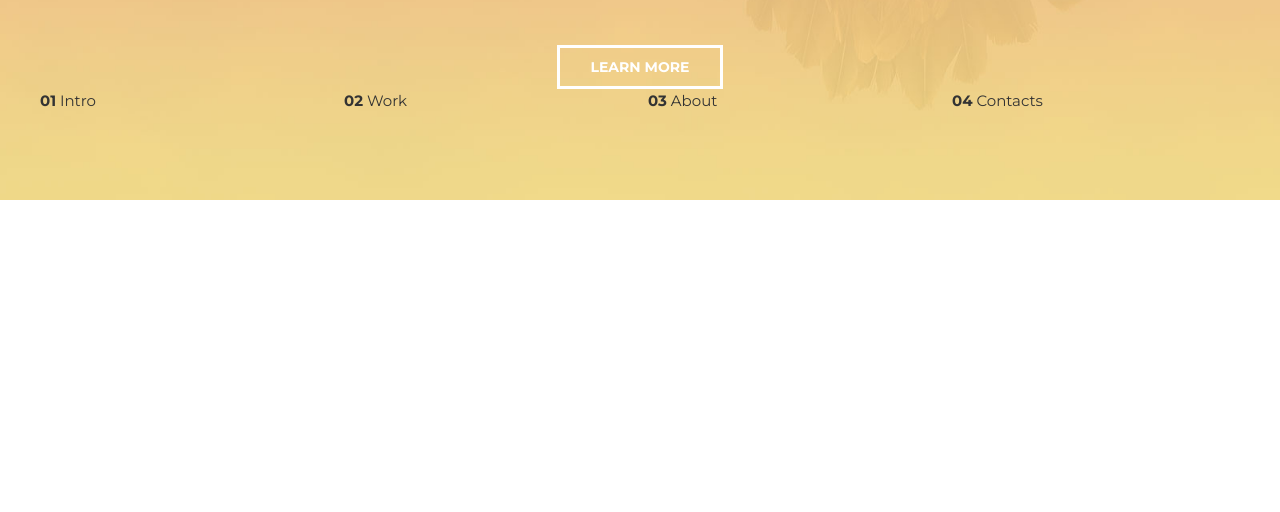
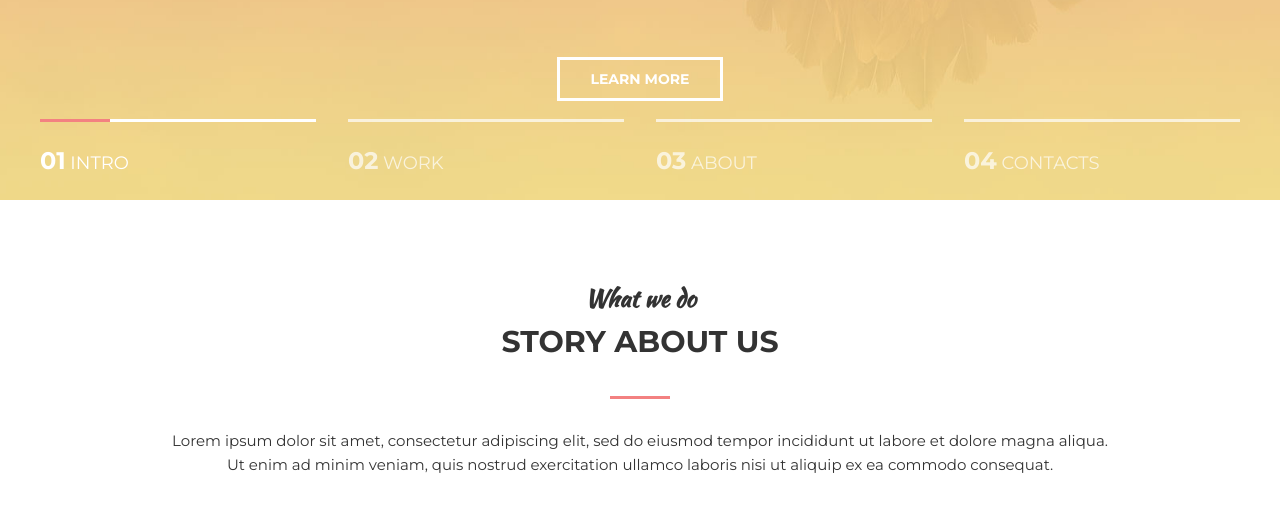
Before and after one commit to agaun/mogo, a plain HTML site: page index.html in a window 1280 px wide. Shown: the part 600-1112 px from the top of the page. Before the commit the page ends 800 px from the top, so only its background shows below. Drawn offline with Linux system fonts and the light colour scheme.

Commit message:
init commit

```diff
--- a/assets/css/style.css
+++ b/assets/css/style.css
@@ -142,8 +142,13 @@ background-size: cover;
     color: #fce38a;
 }
 
-.nav__link:hover:after {
+.nav__link:hover:after,
+.nav__link.active:after {
     opacity: 1;
+}
+
+.nav__link.active {
+    color: #fce38a;
 }
 
 
@@ -172,10 +177,93 @@ background-size: cover;
 
 /* Slider */
 .slider {
-    display: flex;
-    justify-content: space-between
+    width: 100%;
+
+    position: absolute;
+    bottom: 0;
+    left: 0;
+    z-index: 1;
 }
 
+.slider__inner {
+    display: flex;
+    justify-content: space-between;
+   }
 .slider__item {
-    width: 24%;
+    width: 23%;
+    padding: 20px 0;
+    position: relative;
+
+    border-top: 3px solid #ffffff;
+    opacity: .7;
+
+    font-size: 18px;
+    color: #ffffff;
+    text-transform: uppercase;
 }
+
+.slider__item.active {
+    opacity: 1;
+}
+
+.slider__item.active:before {
+    content: "";
+    display: block;
+    width: 70px;
+    height: 3px;
+
+    background-color: #f38181;
+
+    position: absolute;
+    top: -3px;
+    left: 0;
+    z-index: 1;
+}
+
+.slider__num {
+    font-size: 24px;
+    font-weight: 700;
+}
+
+/*Section*/
+
+.section {
+    padding: 80px 0;
+}
+
+.section__header {
+    width: 100%;
+    max-width: 950px;
+    margin: 0 auto 40px;
+
+    text-align: center;
+}
+
+.section_suptitle {
+    font-family: 'Kaushan Script', cursive;
+    font-size: 24px;
+    color: #333333;
+}
+
+.section_title {
+
+    font-size: 30px;
+    font-weight: 700;
+    color: #333333;
+    text-transform: uppercase;
+}
+
+.section_title:after {
+    content: "";
+    display: block;
+    width: 60px;
+    height: 3px;
+    margin: 30px auto;
+
+    background-color: #f38181;
+}
+
+.section-text {
+    font-size: 15px;
+    color: #999999;
+}
--- a/index.html
+++ b/index.html
@@ -15,7 +15,7 @@
            <div class="header__logo">MoGo</div>
 
            <nav class="nav">
-              <a class="nav__link" href="#">About</a>
+              <a class="nav__link active" href="#">About</a>
               <a class="nav__link" href="#">Service</a>
               <a class="nav__link" href="#">Blog</a>
               <a class="nav__link" href="#">Work</a>
@@ -34,27 +34,47 @@
 
             <a class="btn" href="#">Learn More</a>
         </div>
+        </div>
 
     <div class="slider">
-            <div class="slider__item">
-                <b>01</b>
+            <div class="container">
+                        <div class="slider__inner">
+                        <div class="slider__item active">
+                            <span class="slider__num">01</span>
                             Intro
                             </div>
                             <div class="slider__item">
-                <b>02</b>
+                                <span class="slider__num">02</span>
                                 Work
                             </div>
                             <div class="slider__item">
-                 <b>03</b>
+                                <span class="slider__num">03</span>
                                 About
                             </div>
                             <div class="slider__item">
-                <b>04</b>
+                                <span class="slider__num">04</span>
                                 Contacts
                         </div>
                         </div>
                 </div>
     </div>
+</div>
+
+<section class="section">
+    <div class="container">
+
+        <div class="section__header">
+            <h3 class="section_suptitle">What we do</h3>
+            <h2 class="section_title">Story about us</h2>
+            <div class="section__text">
+                <p>Lorem ipsum dolor sit amet, consectetur adipiscing elit, sed do eiusmod tempor incididunt ut
+                    labore et dolore magna aliqua. Ut enim ad minim veniam, quis nostrud exercitation ullamco laboris
+                    nisi ut aliquip ex ea commodo consequat.</p>
+            </div>
+        </div>
+
+    </div>
+</section>
 
 </body>
 </html>
```
Lines whose indentation alone changed are shown as unchanged.
